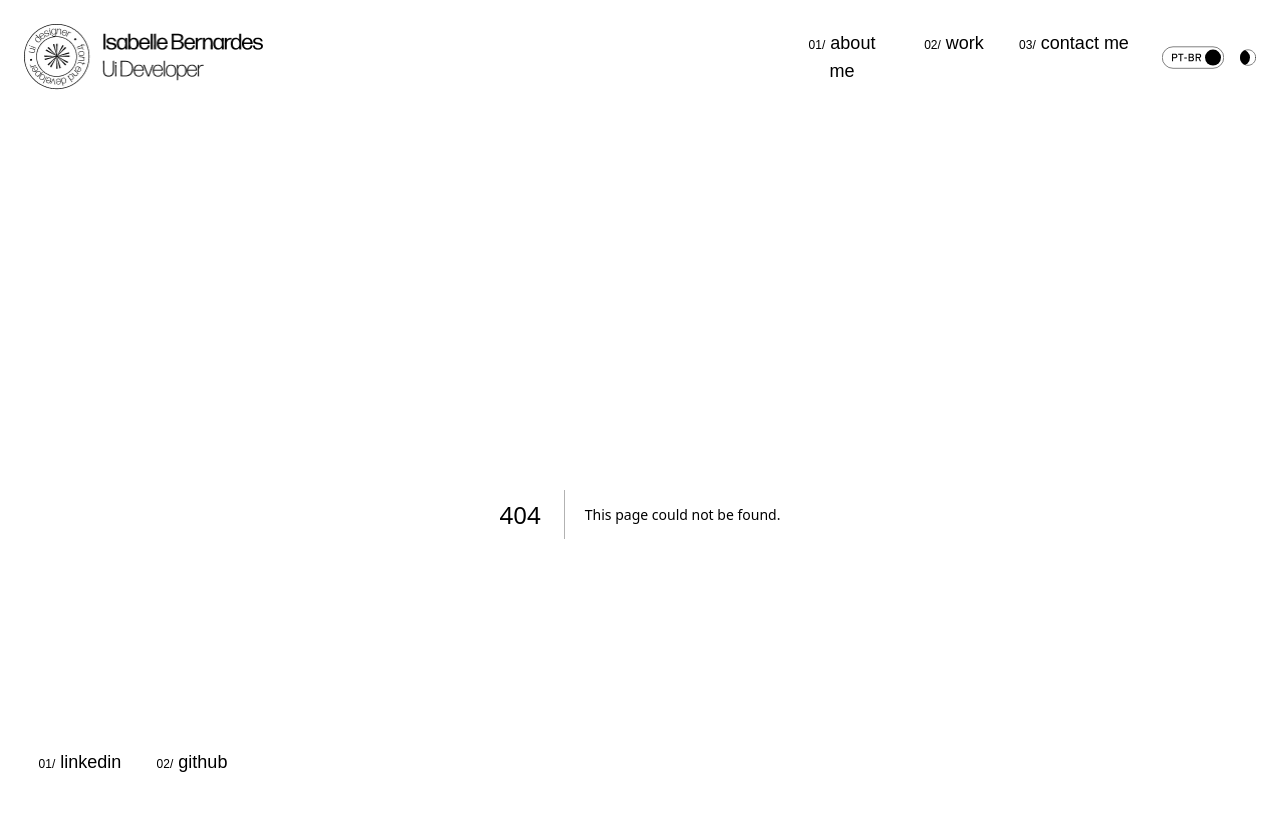
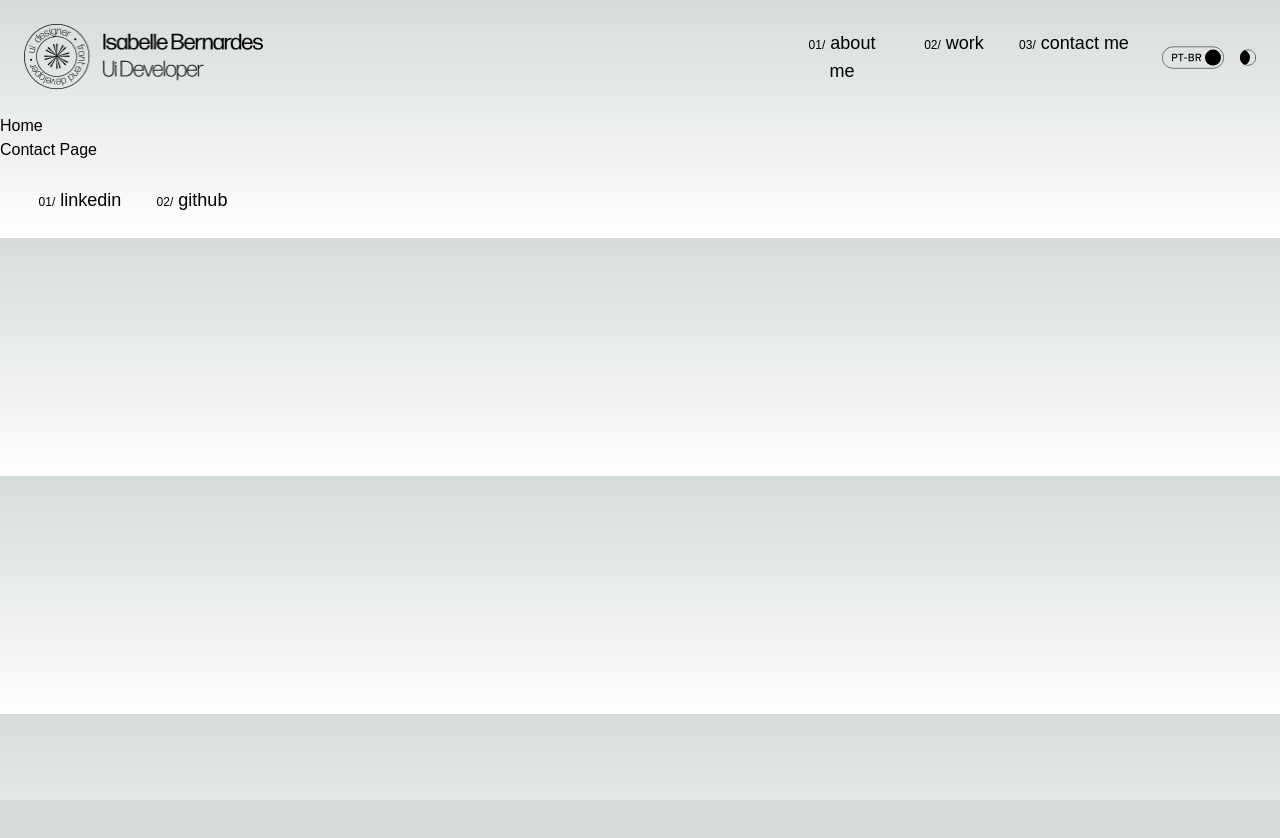
Before and after one commit to fritzisabelle/portfolio, a Next.js app in the folder portfolio/: page /contact in a window 1280 px wide. Before the commit this address had no page. Shown: the top 838 px of the page. After the commit the page ends 800 px from the top, so only its background shows below. Built offline with nearby package versions, Linux system fonts and the light colour scheme.

Commit message:
fix: fix code structure on intern pages

```diff
--- /dev/null
+++ b/portfolio/src/app/(intern)/contact/page.tsx
@@ -0,0 +1,10 @@
+import Link from "next/link";
+
+export default function ContactPage() {
+  return (
+    <>
+      <Link href="/">Home</Link>
+      <h1>Contact Page</h1>
+    </>
+  );
+}
--- a/portfolio/src/app/(intern)/layout.tsx
+++ /dev/null
@@ -1,20 +0,0 @@
-import "../globals.css";
-<link rel="stylesheet" href="https://use.typekit.net/lgr2kqq.css" />;
-
-export const metadata = {
-  title: "Isabelle Bernardes | Portfolio",
-  description:
-    "Hi! I am UI Developer, using next and tailwind to create amazing applications. Grab a coffee and watch out what I have done in the last few months",
-};
-
-export default function RootLayout({
-  children,
-}: {
-  children: React.ReactNode;
-}) {
-  return (
-    <html lang="en">
-      <body>{children}</body>
-    </html>
-  );
-}
--- /dev/null
+++ b/portfolio/src/app/(intern)/work/page.tsx
@@ -0,0 +1,8 @@
+import Link from "next/link";
+
+export default function AboutMePage() {
+  return(
+    <Link href='/'>Home</Link>
+    <h1 className="font-dazzle">About me Page</h1>
+  )
+}
```
